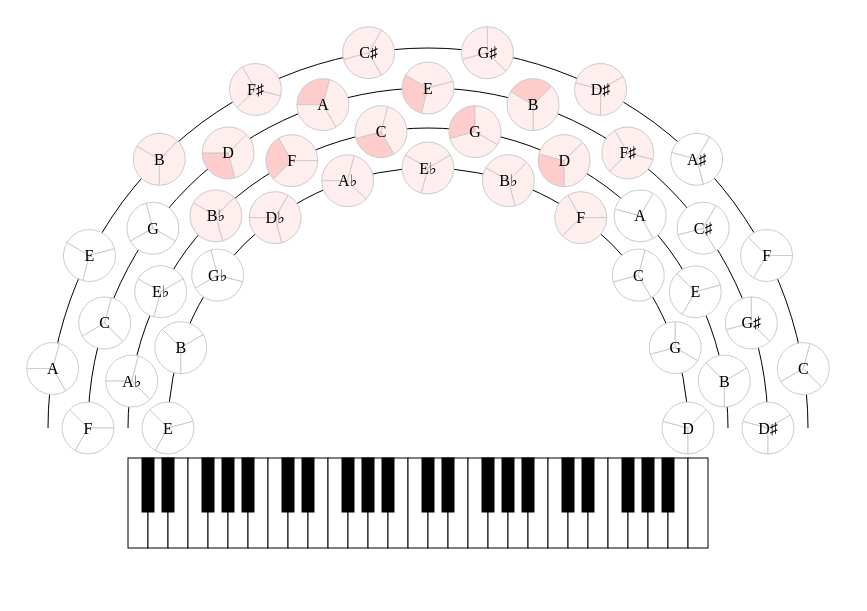
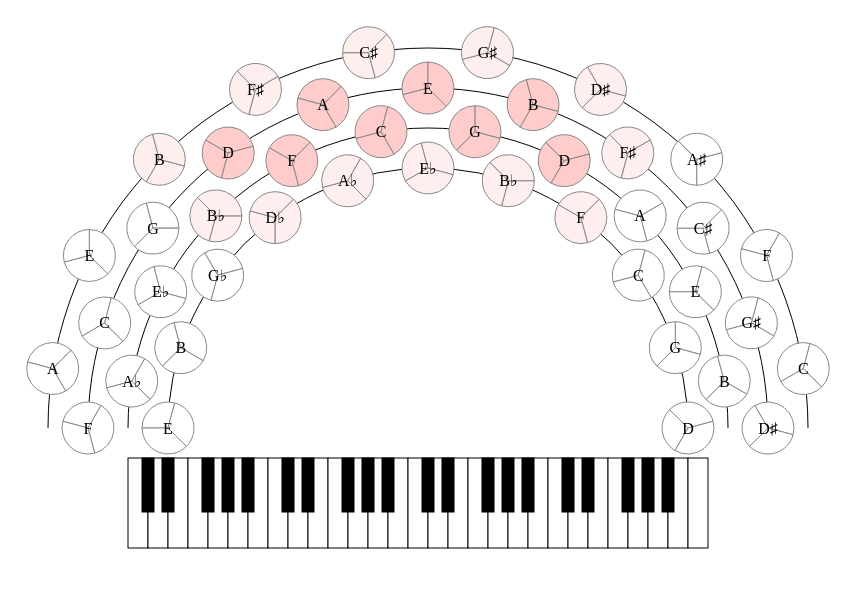
Before and after one commit to edkins/sound-canvas, a plain HTML site: page rainbow.html in a window 1280 px wide. Shown: the whole page, without its empty margins (0-867 px from the left). Drawn offline with Linux system fonts and the light colour scheme.

Commit message:
Fix arc angle

```diff
--- a/rainbow.html
+++ b/rainbow.html
@@ -252,11 +252,11 @@ function init_rainbow() {
 					let circle = document.createElementNS('http://www.w3.org/2000/svg','path');
 					const assume_major = i <= 1;
 					const ch = assume_major ? [0, 4, 7, 12, 12+4] : [0, 3, 7, 12, 12+3];
-					const t1 = (pitch_class + ch[arc] + ch[arc+1]) * Math.PI / 12;
-					const t0 = (pitch_class + ch[arc+1] + ch[arc+2]) * Math.PI / 12;
+					const t1 = (2 * pitch_class + ch[arc] + ch[arc+1]) * Math.PI / 12;
+					const t0 = (2 * pitch_class + ch[arc+1] + ch[arc+2]) * Math.PI / 12;
 					circle.setAttribute('d', sector_d(x, y, 26, t0, t1));
-					circle.setAttribute('stroke', '#ccc');
-					if (arc === 0 && central_i && central_j) {
+					circle.setAttribute('stroke', '#888');
+					if (central_i && central_j) {
 						circle.classList.add('scale');
 					} else if (almost_central_j) {
 						circle.classList.add('near');
```
